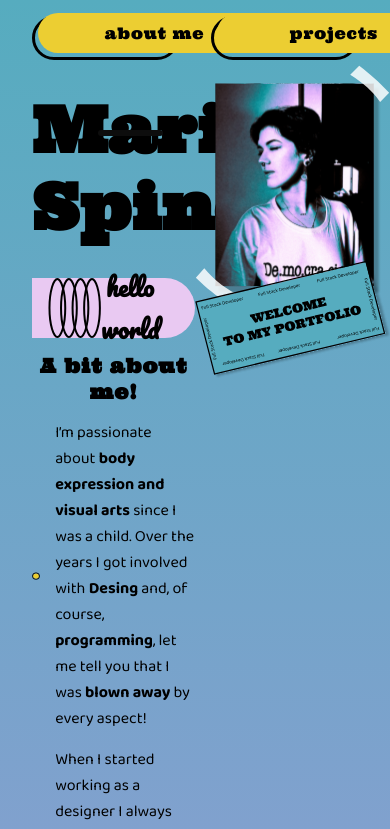
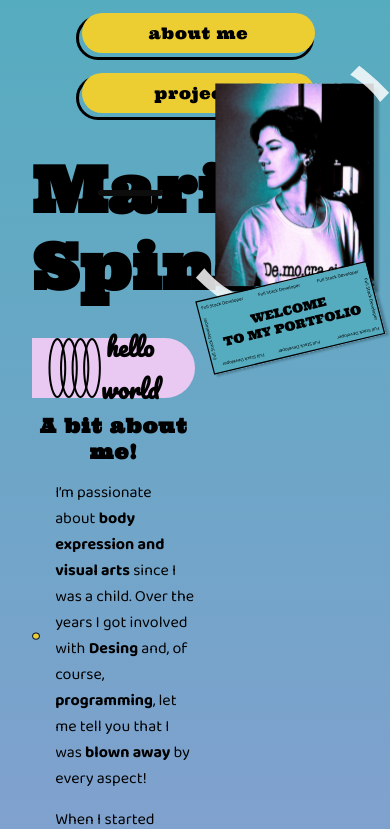
Before and after one commit to Mapinko/portfolio_spinola, a React (Create React App) app: page / in a window 390 px wide. Shown: the top 829 px of the page. Built offline with nearby package versions, Linux system fonts and the light colour scheme.

Commit message:
fix: nav bar responsive

```diff
--- a/src/components/button/index.jsx
+++ b/src/components/button/index.jsx
@@ -1,7 +1,7 @@
 import { ButtonStyle } from "./style";
 
-const Button = ({ children, width, click}) => {
-	return <ButtonStyle width={width} onClick={click}>{children}</ButtonStyle>;
+const Button = ({ children, width, click, target}) => {
+	return <ButtonStyle width={width} onClick={click} >{children}</ButtonStyle>;
 };
 
 export default Button;
--- a/src/components/mainTechs/index.jsx
+++ b/src/components/mainTechs/index.jsx
@@ -51,7 +51,7 @@ const MainTechs = () => {
 	}
 
 	return (
-		<Container margin={"0 auto"}>
+		<Container margin={"0 auto"} id="ABOUTME--SECTION">
 			<div className="flex-container">
 				<SideContainer>
 					<WrapperTechs>
--- a/src/components/nav/index.jsx
+++ b/src/components/nav/index.jsx
@@ -9,10 +9,15 @@ const Nav = () => {
 		<Container margin="0 auto">
 			<Navegation>
 				<ButtonContainer>
-					<Button >about me</Button>
+				<a href='#ABOUTME--SECTION'>
+					<Button>about me</Button>
+				</a>
 				</ButtonContainer>
 				<ButtonContainer>
+				<a href='#PROJECTS--SECTION'>
 					<Button>projects</Button>
+				</a>
+
 				</ButtonContainer>
 			</Navegation>
 		</Container>
--- a/src/components/nav/style.js
+++ b/src/components/nav/style.js
@@ -3,5 +3,11 @@ import styled from "styled-components";
 export const Navegation = styled.nav`
 	display: flex;
 	justify-content: center;
+	align-items: center;
+	flex-wrap: wrap;
 	gap: 10%;
+
+	@media (max-width: 592px){
+		gap: 1rem
+	}
 `;
```
